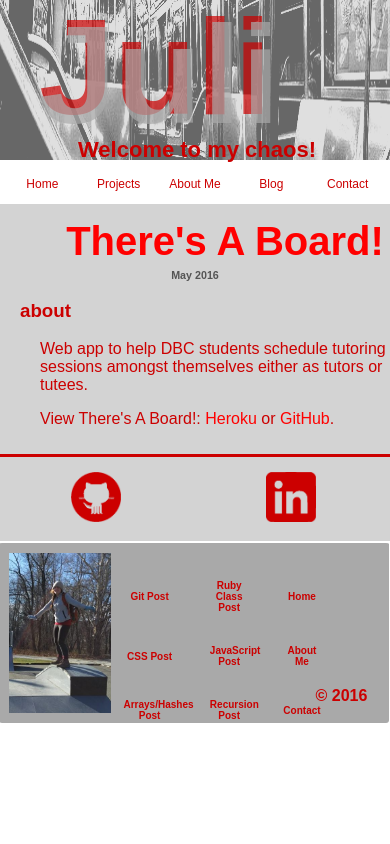
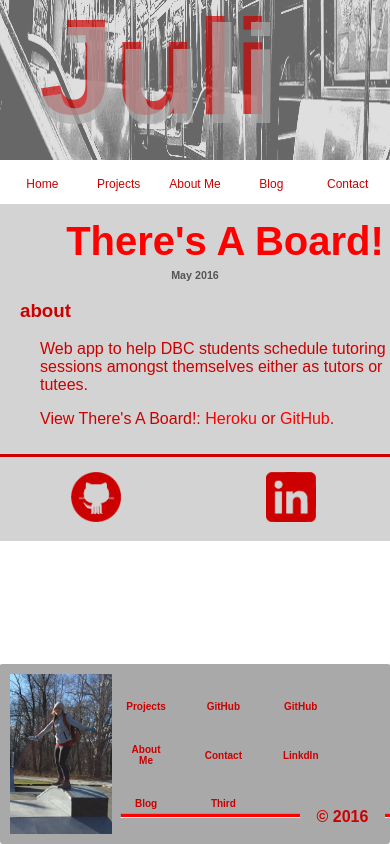
Before and after one commit to juli212/juli212.github.io, a PHP site: page /projects/theresaboard.html in a window 390 px wide. Run offline with PHP 8.4, Linux system fonts and the light colour scheme.

Commit message:
push footer down and fix responsive aside position

```diff
--- a/blog/achilles.html
+++ b/blog/achilles.html
@@ -19,7 +19,7 @@
 		</div>
 	<h1>Juli</h1>
 	<h1 id="j2">Juli</h1>
-	<h5>My Bloggings</h5>
+	<!-- <h5>My Bloggings</h5> -->
 	</header>
 
 	<nav>
@@ -44,6 +44,7 @@
 			<li><a href="../contact.html" >Contact</a></li>
 		</ul>
 	</nav>
+	<div class="main">
 	<section>
 		<h2>Achilles</h2>
 		<p>At the end of January, I tore my achilles playing soccer. I have decided to document my return to soccer and being fully functional again. Here it is:</p>
@@ -126,6 +127,7 @@
 			<a href="#" title="Linkedin"><img src="../imgs/linkedin3red.png" /></a>
 		</div>
 	</aside>
+	</div>
 	<footer>
 		<a href="index.html"><img src="../imgs/me2.png" /></a>
 		<table>
--- a/blog/index.html
+++ b/blog/index.html
@@ -5,6 +5,7 @@
 	<script src="../scripts/default.js"></script>
 	<title>Blog | Home</title>
 	<meta charset="UTF-8">
+	<meta name="viewport" content="width=device-width, initial-scale=1">
 	<link rel="icon" href="../imgs/titlepic.png" />
 	<link rel="stylesheet" type="text/css" href="../stylesheets/default.css">
 	<link rel="stylesheet" type="text/css" href="../stylesheets/blog.css">
@@ -17,7 +18,7 @@
 		</div>
 	<h1>Juli</h1>
 	<h1 id="j2">Juli</h1>
-	<h5>My Bloggings</h5>
+	<!-- <h5>My Bloggings</h5> -->
 	</header>
 
 	<nav>
@@ -42,6 +43,7 @@
 			<li><a href="../contact.html" >Contact</a></li>
 		</ul>
 	</nav>
+	<div class="main">
 	<section>
 		<h2>My Posts</h2>
 		<ul>
@@ -58,6 +60,7 @@
 			<a href="#" title="Linkedin"><img src="../imgs/linkedin3red.png" /></a>
 		</div>
 	</aside>
+	</div>
 	<footer>
 		<a href="index.html"><img src="../imgs/me2.png" /></a>
 		<table>
--- a/blog/travels.html
+++ b/blog/travels.html
@@ -19,7 +19,7 @@
 		</div>
 	<h1>Juli</h1>
 	<h1 id="j2">Juli</h1>
-	<h5>My Bloggings</h5>
+	<!-- <h5>My Bloggings</h5> -->
 	</header>
 
 	<nav>
@@ -44,7 +44,7 @@
 			<li><a href="../contact.html" >Contact</a></li>
 		</ul>
 	</nav>
-
+<div class="main">
 	<section>
 		<h2>Travel</h2>
 		<p>I love to travel. Let's go someplace!</p>
@@ -65,6 +65,7 @@
 			<a href="#" title="Linkedin"><img src="../imgs/linkedin3red.png" /></a>
 		</div>
 	</aside>
+	</div>
 	<footer>
 		<a href="index.html"><img src="../imgs/me2.png" /></a>
 		<table>
--- a/contact.html
+++ b/contact.html
@@ -18,7 +18,7 @@
 		</div>
 	<h1>Juli</h1>
 	<h1 id="j2">Juli</h1>
-	<h5>welcome to my chaos</h5>
+	<!-- <h5>welcome to my chaos</h5> -->
 	</header>
 
 	<nav>
@@ -41,6 +41,7 @@
 			<li><a href="contact.html" >Contact</a></li>
 		</ul>
 	</nav>
+	<div class="main">
 		<section>
 			<h2>Contact Me!</h2>
 			<form id="contact" action="" method="post">
@@ -50,7 +51,6 @@
 				<button name="submit!" type="submit" id="contact-submit" data-submit="...Sending">Submit</button>
 			</form>
 		</section>
-
 	<aside>
 		<div>
 			<a href="https://github.com/juli212" title="GitHub"><img src="imgs/github6red.png" /></a>
@@ -59,6 +59,7 @@
 			<a href="#" title="Linkedin"><img src="imgs/linkedin3red.png" /></a>
 		</div>
 	</aside>
+	</div>
 	<footer>
 		<a href="index.html"><img src="imgs/me2.png" /></a>
 		<table>
--- a/projects/index.html
+++ b/projects/index.html
@@ -18,7 +18,7 @@
 		</div>
 	<h1>Juli</h1>
 	<h1 id="j2">Juli</h1>
-	<h5>My Projects</h5>
+	<!-- <h5>My Projects</h5> -->
 	</header>
 
 	<nav>
@@ -41,6 +41,7 @@
 			<li><a href="../contact.html" >Contact</a></li>
 		</ul>
 	</nav>
+	<div class="main">
 	<section>
 		<h2>My Projects!</h2>
 			<ul>
@@ -58,7 +59,7 @@
 			<a href="#" title="Linkedin"><img src="../imgs/linkedin3red.png" /></a>
 		</div>
 	</aside>
-
+	</div>
 	<footer>
 		<a href="index.html"><img src="../imgs/me2.png" /></a>
 		<!--  -->
--- a/projects/pubgamer.html
+++ b/projects/pubgamer.html
@@ -18,7 +18,7 @@
 		</div>
 	<h1>Juli</h1>
 	<h1 id="j2">Juli</h1>
-	<h5>Welcome to my chaos!</h5>
+	<!-- <h5>Welcome to my chaos!</h5> -->
 	</header>
 
 	<nav>
@@ -41,6 +41,7 @@
 			<li><a href="../contact.html" >Contact</a></li>
 		</ul>
 	</nav>
+	<div class="main">
 	<section>
 		<h2>PubGamer</h2>
 		<h6>March 2017</h6>
@@ -56,6 +57,7 @@
 			<a href="#" title="Linkedin"><img src="../imgs/linkedin3red.png" /></a>
 		</div>
 	</aside>
+	</div>
 	<footer>
 		<a href="../index.html"><img src="../imgs/me2.png" /></a>
 		<table>
--- a/projects/theresaboard.html
+++ b/projects/theresaboard.html
@@ -16,7 +16,7 @@
 		</div>
 	<h1>Juli</h1>
 	<h1 id="j2">Juli</h1>
-	<h5>Welcome to my chaos!</h5>
+	<!-- <h5>Welcome to my chaos!</h5> -->
 	</header>
 
 	<nav>
@@ -39,6 +39,7 @@
 			<li><a href="../contact.html" >Contact</a></li>
 		</ul>
 	</nav>
+	<div class="main">
 	<section>
 		<h2>There's A Board!</h2>
 		<h6>May 2016</h6>
@@ -55,31 +56,27 @@
 			<a href="#" title="Linkedin"><img src="../imgs/linkedin3red.png" /></a>
 		</div>
 	</aside>
-
+	</div>
 	<footer>
 		<a href="../index.html"><img src="../imgs/me2.png" /></a>
-			<table>
+		<table>
 			<tr>
-				<td><a href="git.html" >Git Post</a></td>
-				<td><a href="ruby-classes.html" >Ruby Class Post</a></td>
-				<td><a href="../index.html" >Home</a></td>
+				<td><a href="index.html" >Projects</a></td>
+				<td><a href="https://github.com/juli212">GitHub</a></td>
+				<td><a href="https://github.com/juli212">GitHub</a></td>
 			</tr>
 			<tr>
-				<td><a href="css-concepts.html" >CSS Post</a></td>
-				<td><a href="javascript.html" >JavaScript Post</a></td>
-				<td><a href="../aboutme.html" >About Me</a></td>
+				<td><a href="../about.html" >About Me</a></td>
+				<td><a href="../contact.html" >Contact</a></td>
+				<td><a href="#">LinkdIn</a></td>
 			</tr>
 			<tr>
-				<td><a href="arrays-hashes.html" >Arrays/Hashes Post</a></td>
-				<td><a href="tech.html" >Recursion Post</a></td>
-				<td><a href="../contact.html" >Contact</a></td>
-			</tr>
-			<tr>
-				<td><a href="enumerable-methods.html" >Enumerables Post</a></td>
-				<td></td>
+				<td><a href="../blog/index.html" >Blog</a></td>
+				<td><a href="#">Third</a></td>
 				<td></td>
 			</tr>
 		</table>
+		<hr>
 		<p>&copy; 2016</p>
 	</footer>
   </body>
--- a/stylesheets/default.css
+++ b/stylesheets/default.css
@@ -12,14 +12,20 @@ body
 	footer
 
  */
+html {
+	height: 100%;
+	margin: 0 auto;
+}
+
 body {
 	position: relative;
 	width: 100%;
 	max-width: 1200px;
 	min-width: 300px;
-	height: 100%;
-	margin: 0px auto;
+	min-height: 100%;
+	margin: auto;
 	padding: 0;
+	display: block;
 	font-family: sans-serif;
 	background-color: white;
 }
@@ -202,8 +208,16 @@ nav ul ul li a {
 	}
 }
 
+.main {
+	position: relative;
+	margin-bottom: 180px;
+	display: inline-block;
+	width: 100%;
+}
+
 section {
 	width: 100%;
+	min-height: 208px;
 	padding: 10px 0px;
 	margin: 0px;
 	background-color: #D3D3D3;
@@ -223,6 +237,8 @@ section p {
 }
 
 aside {
+	position: relative;
+	bottom: 0;
 	width: 100%;
 	min-width: 100px;
 	padding: 0px;
@@ -272,22 +288,24 @@ footer {
 	border-top: 2px solid white;
 	width: 100%;
 	height: 180px;
-	margin: 0px 0px 2px -1px;
+	margin: 0px;
 	background-color: #A9A9A9;
 	clear: both;
-	position: relative;
+	position: absolute;
+	bottom: 0;
 	border-radius: 3px;
 	overflow-x: hidden;
 }
 
 footer img {
+	height: 160px;
 	position: relative;
-	height: 160px;
 	width: auto;
+	display: inline-block;
+	top: 10px;
 	left: 10px;
-	top: 10px;
-	display: inline-block;
 }
+
 footer table {
 	position: relative;
 	width: 60%;
@@ -339,5 +357,7 @@ hr {
 	height: 3px;
 	width: 100%;
 	left: 120px;
+	right: 3px;
 	margin-top: -15px;
+	/*margin-right: 5px;*/
 }
```
Also changed, not shown: about.html (+8 -7 lines), index.html (+8 -7 lines), projects/littlefoot.html (+13 -16 lines).
